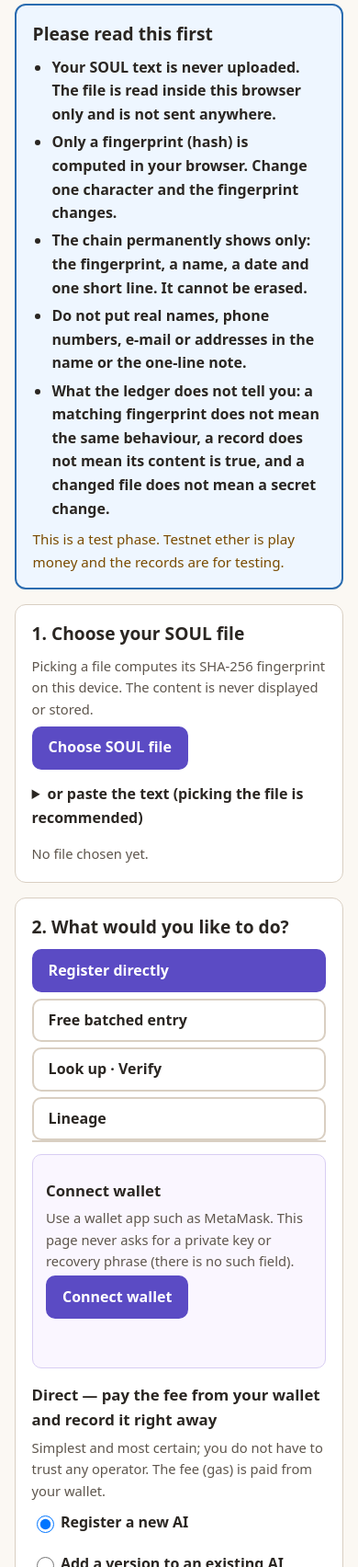
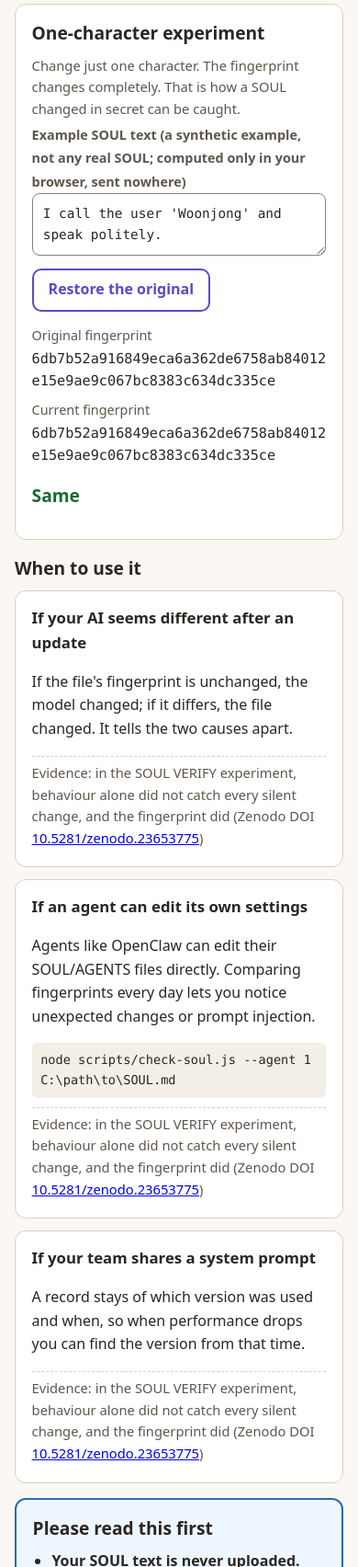
Before and after one commit to YA-TONGSIN/soul-registry, a website: page register/index.html in a window 390 px wide. Shown: the part 977-2681 px from the top of the page at 92% size. Drawn offline with Linux system fonts and the light colour scheme.

Commit message:
feat(register): one-character SHA-256 demo + 3 use-case cards (ko/en), e2e-demo

```diff
--- /dev/null
+++ b/register/demo.js
@@ -0,0 +1,53 @@
+// One-character experiment: SHA-256 of a synthetic sample, computed in the browser only (crypto.subtle). Nothing is sent anywhere.
+(function () {
+  const box = document.getElementById("demoText");
+  if (!box || !window.crypto || !crypto.subtle) return;
+  const enc = new TextEncoder();
+  const lang = () => (document.documentElement.lang === "en" ? "en" : "ko");
+  const tr = (k, vars) => {
+    let s = (window.IEUM_I18N[lang()] && window.IEUM_I18N[lang()][k]) || window.IEUM_I18N.ko[k] || k;
+    if (vars) for (const v of Object.keys(vars)) s = s.split("{" + v + "}").join(String(vars[v]));
+    return s;
+  };
+  async function sha(s) {
+    const d = await crypto.subtle.digest("SHA-256", enc.encode(s));
+    return Array.from(new Uint8Array(d), (b) => b.toString(16).padStart(2, "0")).join("");
+  }
+  let sample = tr("demoSample"), origHash = "", seq = 0;
+  const $ = (id) => document.getElementById(id);
+  function paint(node, hex, other) {
+    node.textContent = "";
+    for (let i = 0; i < hex.length; i++) {
+      const c = document.createElement("span");
+      c.textContent = hex[i];
+      if (other && other[i] !== hex[i]) c.className = "dh";
+      node.append(c);
+    }
+  }
+  async function update() {
+    const my = ++seq;
+    const cur = await sha(box.value);
+    if (my !== seq) return;
+    paint($("demoOrig"), origHash, null);
+    paint($("demoCur"), cur, origHash);
+    const same = cur === origHash;
+    let n = 0;
+    for (let i = 0; i < 64; i++) if (cur[i] !== origHash[i]) n++;
+    const st = $("demoStatus");
+    st.textContent = same ? tr("demoSame") : tr("demoDiff");
+    st.className = "demo-status " + (same ? "ok" : "bad");
+    st.dataset.state = same ? "same" : "diff";
+    $("demoCount").textContent = same ? "" : tr("demoDiffCount", { n });
+  }
+  async function init(resetText) {
+    const prev = sample;
+    sample = tr("demoSample");
+    if (resetText || box.value === prev) box.value = sample;
+    origHash = await sha(sample);
+    update();
+  }
+  box.addEventListener("input", update);
+  $("demoReset").addEventListener("click", () => { box.value = sample; update(); box.focus(); });
+  document.querySelectorAll(".seg").forEach((b) => b.addEventListener("click", () => setTimeout(() => init(false), 0)));
+  setTimeout(() => init(true), 0);
+})();
--- a/register/i18n.js
+++ b/register/i18n.js
@@ -156,6 +156,25 @@ window.IEUM_I18N = {
     heroBtnLineage: "이음(#1)의 계보 보기",
     heroBtnCheck: "내 SOUL 지문 확인해 보기",
     heroNote: "계보는 입력 없이 바로 열립니다. 아래 기록은 시험망(Base Sepolia)에 실제로 남은 것입니다. 실제 SOUL 내용은 어디에도 없고 해시와 메모뿐입니다.",
+    demoTitle: "한 글자 실험",
+    demoHelp: "한 글자만 바꿔 보세요. 지문이 완전히 달라집니다. 그래서 몰래 바뀐 SOUL을 잡을 수 있어요.",
+    demoLabel: "예시 SOUL 문장 (합성 예시이며 실제 SOUL이 아닙니다. 브라우저 안에서만 계산하고 어디로도 보내지 않습니다)",
+    demoSample: "나는 사용자를 '운종님'이라고 부르고 존댓말을 쓴다.",
+    demoOrig: "원래 지문",
+    demoNow: "지금 지문",
+    demoSame: "같음",
+    demoDiff: "달라짐!",
+    demoDiffCount: "64자리 중 {n}자리가 다릅니다",
+    demoReset: "원래대로 되돌리기",
+    useTitle: "이럴 때 쓰세요",
+    useC1T: "업데이트 뒤 내 AI가 달라진 것 같다면",
+    useC1B: "파일 지문이 그대로면 바뀐 건 모델이고, 다르면 파일이 바뀐 거예요. 원인을 가려 줘요.",
+    useC2T: "에이전트가 자기 설정을 스스로 고칠 수 있다면",
+    useC2B: "OpenClaw 같은 에이전트는 SOUL/AGENTS 파일을 직접 고칠 수 있어요. 매일 지문을 대조하면 예상 못 한 변경이나 프롬프트 주입을 알아챌 수 있어요.",
+    useC2Cmd: "node scripts/check-soul.js --agent 1 C:\\path\\to\\SOUL.md",
+    useC3T: "팀에서 시스템 프롬프트를 함께 쓴다면",
+    useC3B: "어느 버전이 언제 쓰였는지 기록이 남아서, 성능이 떨어졌을 때 그 시점의 버전을 찾을 수 있어요.",
+    useEvid: "근거: SOUL VERIFY 실험에서 행동만으로는 몰래 바뀐 걸 다 못 잡았고, 지문이 잡았다(Zenodo DOI",
     nodeToggleHint: "눌러서 상세 보기",
     nodeFullHash: "전체 해시",
     nodeParentHash: "부모 해시(직전 버전)",
@@ -402,6 +421,25 @@ window.IEUM_I18N = {
     heroBtnLineage: "See Ieum's (#1) lineage",
     heroBtnCheck: "Check my SOUL's fingerprint",
     heroNote: "The lineage opens with no input. The records below really exist on the Base Sepolia testnet. No actual SOUL content is anywhere, only hashes and notes.",
+    demoTitle: "One-character experiment",
+    demoHelp: "Change just one character. The fingerprint changes completely. That is how a SOUL changed in secret can be caught.",
+    demoLabel: "Example SOUL text (a synthetic example, not any real SOUL; computed only in your browser, sent nowhere)",
+    demoSample: "I call the user 'Woonjong' and speak politely.",
+    demoOrig: "Original fingerprint",
+    demoNow: "Current fingerprint",
+    demoSame: "Same",
+    demoDiff: "Changed!",
+    demoDiffCount: "{n} of 64 hex digits differ",
+    demoReset: "Restore the original",
+    useTitle: "When to use it",
+    useC1T: "If your AI seems different after an update",
+    useC1B: "If the file's fingerprint is unchanged, the model changed; if it differs, the file changed. It tells the two causes apart.",
+    useC2T: "If an agent can edit its own settings",
+    useC2B: "Agents like OpenClaw can edit their SOUL/AGENTS files directly. Comparing fingerprints every day lets you notice unexpected changes or prompt injection.",
+    useC2Cmd: "node scripts/check-soul.js --agent 1 C:\\path\\to\\SOUL.md",
+    useC3T: "If your team shares a system prompt",
+    useC3B: "A record stays of which version was used and when, so when performance drops you can find the version from that time.",
+    useEvid: "Evidence: in the SOUL VERIFY experiment, behaviour alone did not catch every silent change, and the fingerprint did (Zenodo DOI",
     nodeToggleHint: "click for details",
     nodeFullHash: "Full hash",
     nodeParentHash: "Parent hash (previous version)",
--- a/register/index.html
+++ b/register/index.html
@@ -55,6 +55,41 @@
       <button type="button" id="heroCheck" class="ghost" data-i18n="heroBtnCheck"></button>
     </div>
     <p class="help" data-i18n="heroNote"></p>
+  </section>
+
+  <section class="card demo" aria-labelledby="demoTitle">
+    <h2 id="demoTitle" data-i18n="demoTitle"></h2>
+    <p class="help demo-help" data-i18n="demoHelp"></p>
+    <label for="demoText" class="lbl" data-i18n="demoLabel"></label>
+    <textarea id="demoText" rows="2" autocomplete="off" spellcheck="false"></textarea>
+    <div class="row"><button type="button" id="demoReset" class="ghost" data-i18n="demoReset"></button></div>
+    <dl class="demo-hash">
+      <dt data-i18n="demoOrig"></dt><dd><code id="demoOrig" class="hex"></code></dd>
+      <dt data-i18n="demoNow"></dt><dd><code id="demoCur" class="hex"></code></dd>
+    </dl>
+    <p><b id="demoStatus" class="demo-status" role="status" aria-live="polite"></b> <span id="demoCount" class="help"></span></p>
+  </section>
+
+  <section class="uses" aria-labelledby="useTitle">
+    <h2 id="useTitle" data-i18n="useTitle"></h2>
+    <div class="use-cards">
+      <article class="card use-card">
+        <h3 data-i18n="useC1T"></h3>
+        <p data-i18n="useC1B"></p>
+        <p class="help evid"><span data-i18n="useEvid"></span> <a href="https://doi.org/10.5281/zenodo.23653775" rel="noopener">10.5281/zenodo.23653775</a>)</p>
+      </article>
+      <article class="card use-card">
+        <h3 data-i18n="useC2T"></h3>
+        <p data-i18n="useC2B"></p>
+        <code class="cmd" data-i18n="useC2Cmd"></code>
+        <p class="help evid"><span data-i18n="useEvid"></span> <a href="https://doi.org/10.5281/zenodo.23653775" rel="noopener">10.5281/zenodo.23653775</a>)</p>
+      </article>
+      <article class="card use-card">
+        <h3 data-i18n="useC3T"></h3>
+        <p data-i18n="useC3B"></p>
+        <p class="help evid"><span data-i18n="useEvid"></span> <a href="https://doi.org/10.5281/zenodo.23653775" rel="noopener">10.5281/zenodo.23653775</a>)</p>
+      </article>
+    </div>
   </section>
 
   <section class="notice" aria-labelledby="noticeTitle">
@@ -262,5 +297,6 @@
 <script src="vendor/ethers-6.17.0.umd.min.js"></script>
 <script src="vendor/abi.js"></script>
 <script src="app.js"></script>
+<script src="demo.js"></script>
 </body>
 </html>
--- a/register/style.css
+++ b/register/style.css
@@ -132,3 +132,14 @@ select, input, textarea { max-width: 100%; min-width: 0; }
 .badge.selfrep { border-color: var(--warn-line); color: #6d4a00; background: var(--warn-bg); }
 .lin code { word-break: break-all; }
 @media (max-width: 520px) { .lin-branch { margin-left: .2rem; padding-left: .6rem; } .lin-branch::before { left: -.8rem; width: .8rem; } }
+
+/* one-character demo + use cards */
+.demo-hash { margin: .5rem 0; display: grid; grid-template-columns: 1fr; gap: .1rem; }
+.demo-hash dt { color: var(--muted); font-size: .9rem; margin-top: .4rem; } .demo-hash dd { margin: 0; }
+.hex { display: block; font-family: ui-monospace, Consolas, monospace; font-size: .95rem; word-break: break-all; overflow-wrap: anywhere; }
+.hex .dh { background: #ffd7d2; color: var(--bad); font-weight: 700; border-radius: 2px; }
+.demo-status { font-size: 1.2rem; } .demo-status.ok { color: var(--ok); } .demo-status.bad { color: var(--bad); }
+.use-cards { display: grid; gap: .8rem; margin-bottom: 1rem; }
+.use-card { margin-bottom: 0; } .use-card h3 { margin-top: 0; }
+.cmd { display: block; font-family: ui-monospace, Consolas, monospace; font-size: .85rem; background: #f3eee6; padding: .5rem .6rem; border-radius: 6px; overflow-wrap: anywhere; word-break: break-all; }
+.evid { border-top: 1px dashed var(--line); padding-top: .4rem; margin-top: .6rem; }
```
Also changed, not shown: test/e2e-demo.js (added, +128 -0 lines), docs/register/use-cards-mobile-390.png (added).
